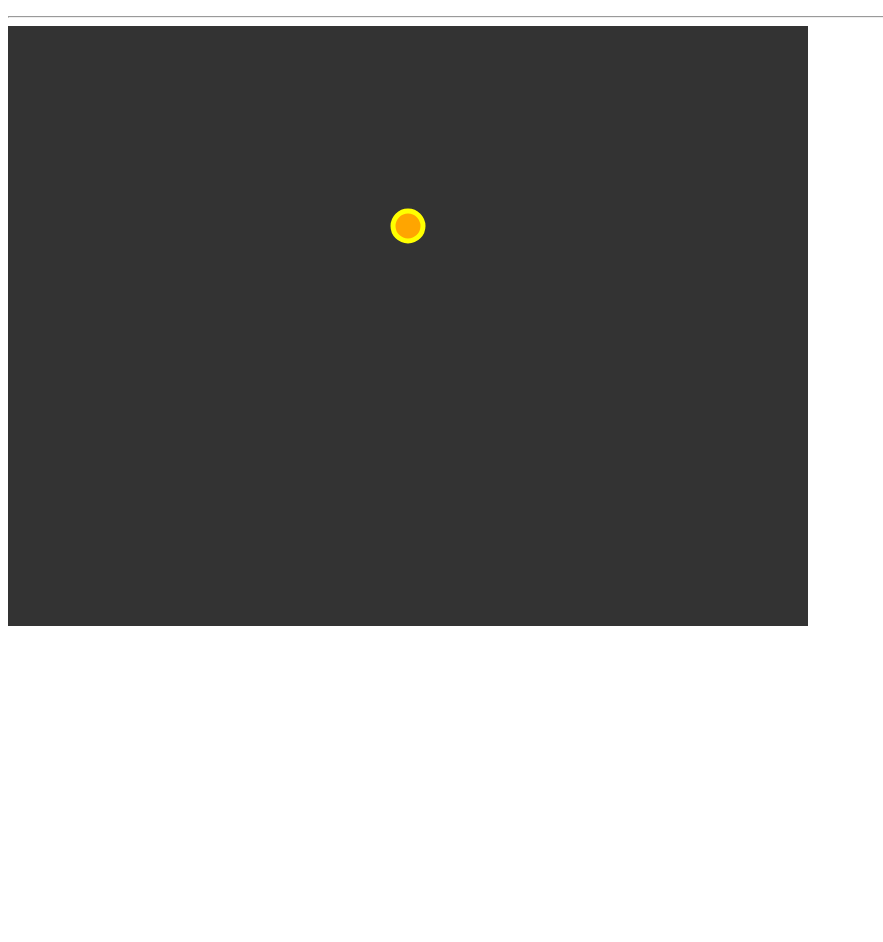
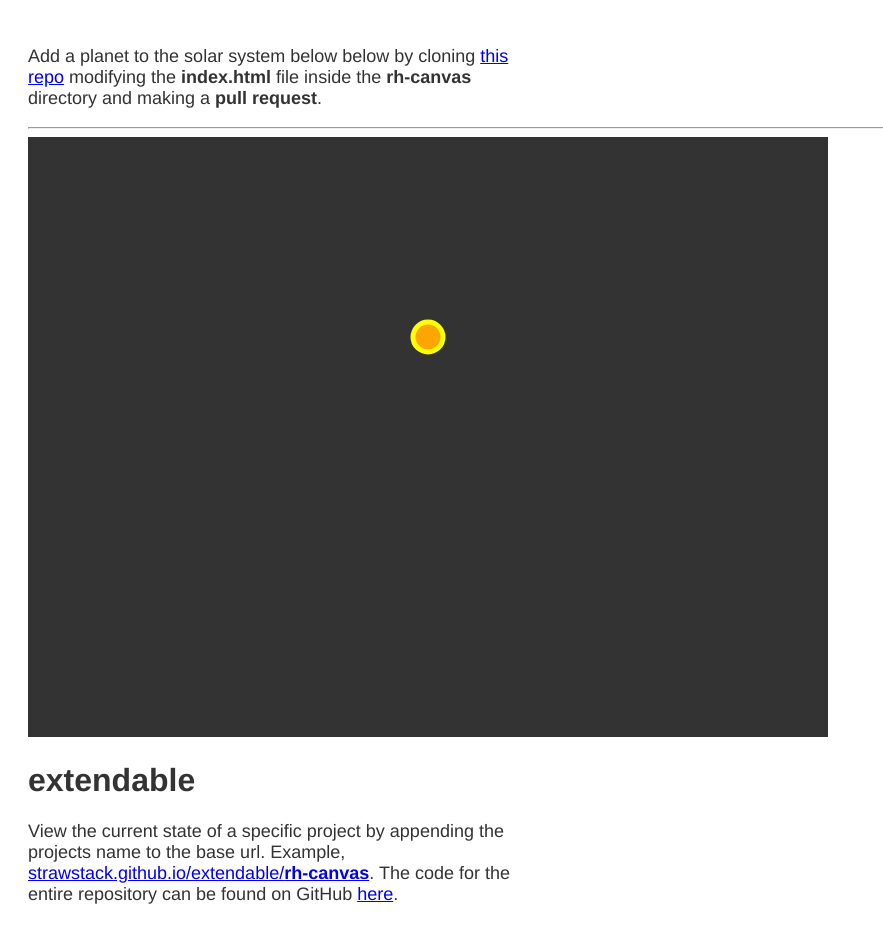
Before and after one commit to djhenjin/extendable, a plain HTML site: page rh-canvas/index.html in a window 1280 px wide. Shown: the whole page, without its empty margins (0-883 px from the left). Before the commit the page ends 800 px from the top, so only its background shows below. Drawn offline with Linux system fonts and the light colour scheme.

Commit message:
Update index.html

```diff
--- a/rh-canvas/index.html
+++ b/rh-canvas/index.html
@@ -1,9 +1,21 @@
 <!DOCTYPE html>
 <html>
-<head></head>
+<head>
+<style>
+body{
+ padding: 20px;
+ color: #333;
+ font-family: Helvetica Neue, Helvetica, Arial, sans-serif;
+}
+p{
+  max-width: 500px;
+  font-size: 18px;
+}
+</style>
+</head>
 <body>
 
-<p></p>
+<p>Add a planet to the solar system below below by cloning <a href="https://github.com/strawstack/extendable/" target="_blank">this repo</a> modifying the <b>index.html</b> file inside the <b>rh-canvas</b> directory and making a <b>pull request</b>.</p>
 
 <hr>
 
@@ -48,3 +60,19 @@ ctx.arc(400, 200, 15, 0, 2 * Math.PI);
 </script>
 </body>
 </html>
+
+
+<!DOCTYPE html>
+<html>
+<head>
+<style>
+
+</style>
+</head>
+<body>
+
+<h1>extendable</h1>
+<p>View the current state of a specific project by appending the projects name to the base url. Example, <a href="https://strawstack.github.io/extendable/rh-canvas" target="_blank">strawstack.github.io/extendable/<b>rh-canvas</b></a>. The code for the entire repository can be found on GitHub <a href="https://github.com/strawstack/extendable" target="_blank">here</a>.</p>
+
+</body>
+</html>
```
